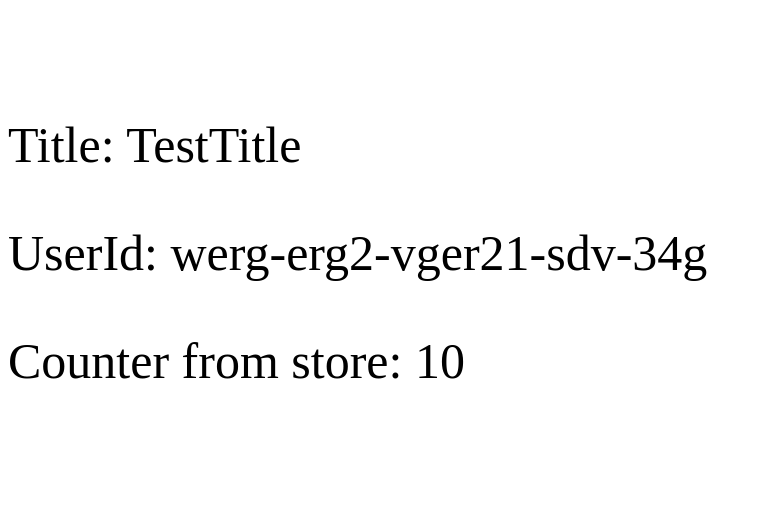
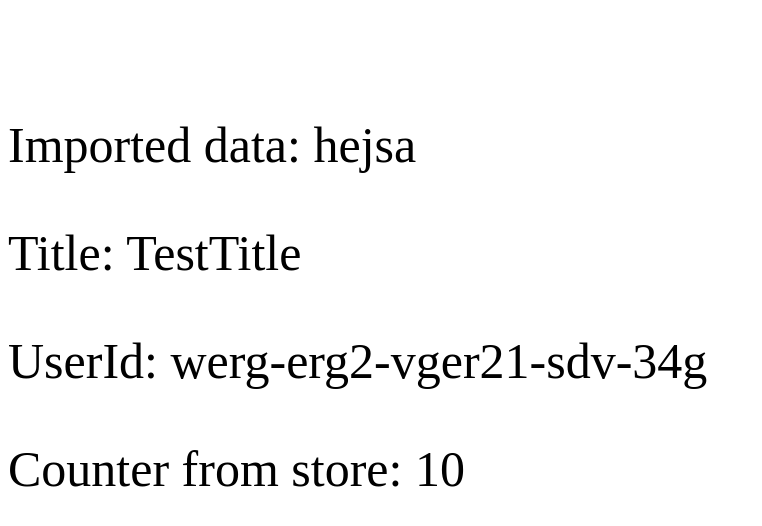
Before and after one commit to pollopollo-org/front-end, a React app: page / in a window 1280 px wide. Shown: the top 526 px of the page, without its empty margins (0-762 px from the left). Built offline with nearby package versions, Linux system fonts and the light colour scheme.

Commit message:
Begun preparation for rounting and prepared storing of static data in .json-files

```diff
--- a/package.json
+++ b/package.json
@@ -27,6 +27,8 @@
     "react": "^16.8.2",
     "react-dev-utils": "^5.0.2",
     "react-dom": "^16.8.2",
+    "react-router": "^4.3.1",
+    "react-router-dom": "^4.3.1",
     "resolve": "1.6.0",
     "source-map-loader": "^0.2.1",
     "style-loader": "0.19.0",
@@ -65,6 +67,8 @@
     "@types/node": "^11.9.4",
     "@types/react": "^16.8.4",
     "@types/react-dom": "^16.8.2",
+    "@types/react-router": "^4.4.4",
+    "@types/react-router-dom": "^4.3.1",
     "@types/styled-jsx": "^2.2.8",
     "@types/webpack-env": "^1.13.7",
     "babel-plugin-transform-react-jsx": "^6.24.1",
--- /dev/null
+++ b/src/assets/data/benefactors.json
@@ -0,0 +1,3 @@
+{
+    "someKindOfFormat": "hejsa"
+}
--- a/src/ts/components/layout/MainContainer.tsx
+++ b/src/ts/components/layout/MainContainer.tsx
@@ -1,8 +1,11 @@
 import { observer } from "mobx-react";
 import React from "react";
+import { BrowserRouter as Router } from "react-router-dom";
 
 import { injectStore } from "src/ts/store/injectStore";
 import { Store } from "src/ts/store/Store";
+
+import benefactors from "../../../assets/data/benefactors.json";
 
 type MainContainerProps = {
     /**
@@ -23,11 +26,14 @@ class UnwrappedMainContainer extends React.Component<MainContainerProps> {
     public render(): JSX.Element {
         const { dummy } = this.props.store;
         return (
-            <main>
-                <p>Title: { dummy.title }</p>
-                <p>UserId: { dummy.userId }</p>
-                <p>Counter from store: { dummy.incrementingValue }</p>
-            </main>
+            <Router>
+                <main>
+                    <p>Imported data: {benefactors.someKindOfFormat}</p>
+                    <p>Title: {dummy.title}</p>
+                    <p>UserId: {dummy.userId}</p>
+                    <p>Counter from store: {dummy.incrementingValue}</p>
+                </main>
+            </Router>
         );
     }
 }
```
Also changed, not shown: 2 other files (tests, documents, lock files or other folders).
